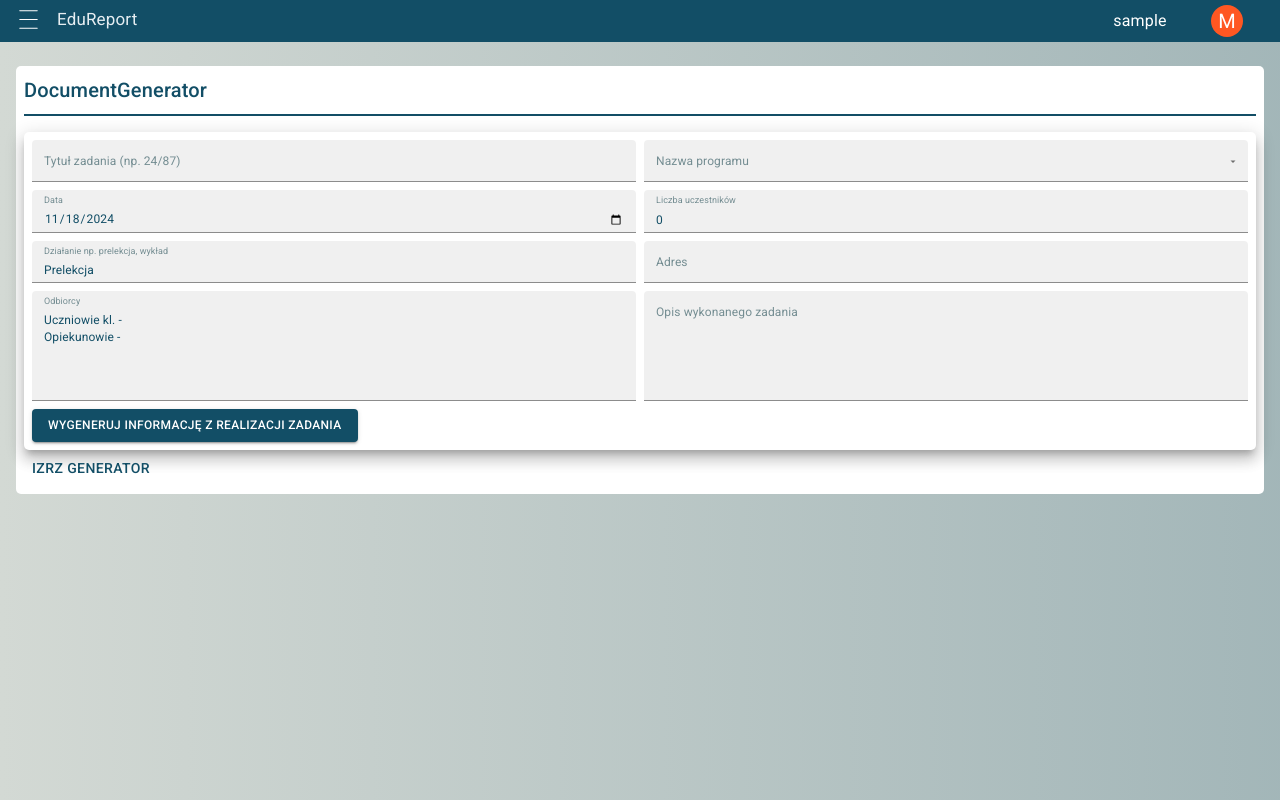
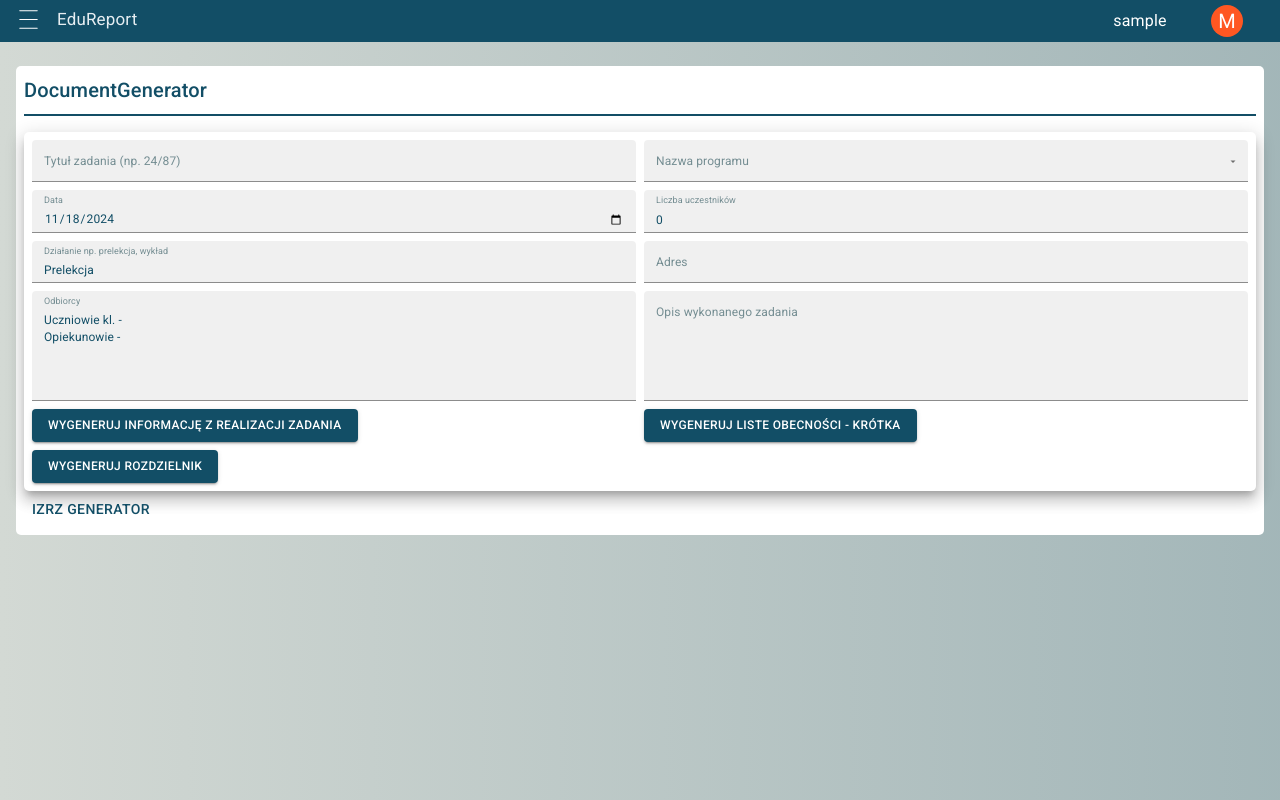
Before and after one commit to Soberek/edureport-app, a React (Vite) app: page /document-generator in a window 1280 px wide. Built offline with nearby package versions, Linux system fonts and the light colour scheme; no server answers; sample sign-in values are in the browser's storage.

Commit message:
Nov 24, 2024, 11:14 AM

```diff
--- a/src/pages/DocumentGenerator/DocumentGenerator.tsx
+++ b/src/pages/DocumentGenerator/DocumentGenerator.tsx
@@ -76,7 +76,7 @@ export const DocumentGenerator = () => {
         }}
         validationSchema={validationSchema}
       >
-        {({ touched, errors, setFieldValue }) => (
+        {({ touched, errors, setFieldValue, values }) => (
           <Form>
             <Grid
               container
@@ -208,12 +208,24 @@ export const DocumentGenerator = () => {
                   Wygeneruj informację z realizacji zadania
                 </Button>
               </Grid>
+
+              <Grid size={{ xs: 12, sm: 6 }}>
+                <Button color="primary" variant="contained" type="submit">
+                  Wygeneruj liste obecności - krótka
+                </Button>
+              </Grid>
+
+              <Grid size={{ xs: 12, sm: 6 }}>
+                <Button color="primary" variant="contained" type="submit">
+                  Wygeneruj rozdzielnik
+                </Button>
+              </Grid>
             </Grid>
           </Form>
         )}
       </Formik>
 
-      <Button>Izrz generator </Button>
+      <Button onClick={() => handleIzrzDownload}>Izrz generator</Button>
     </SitesContainer>
   );
 };
```
